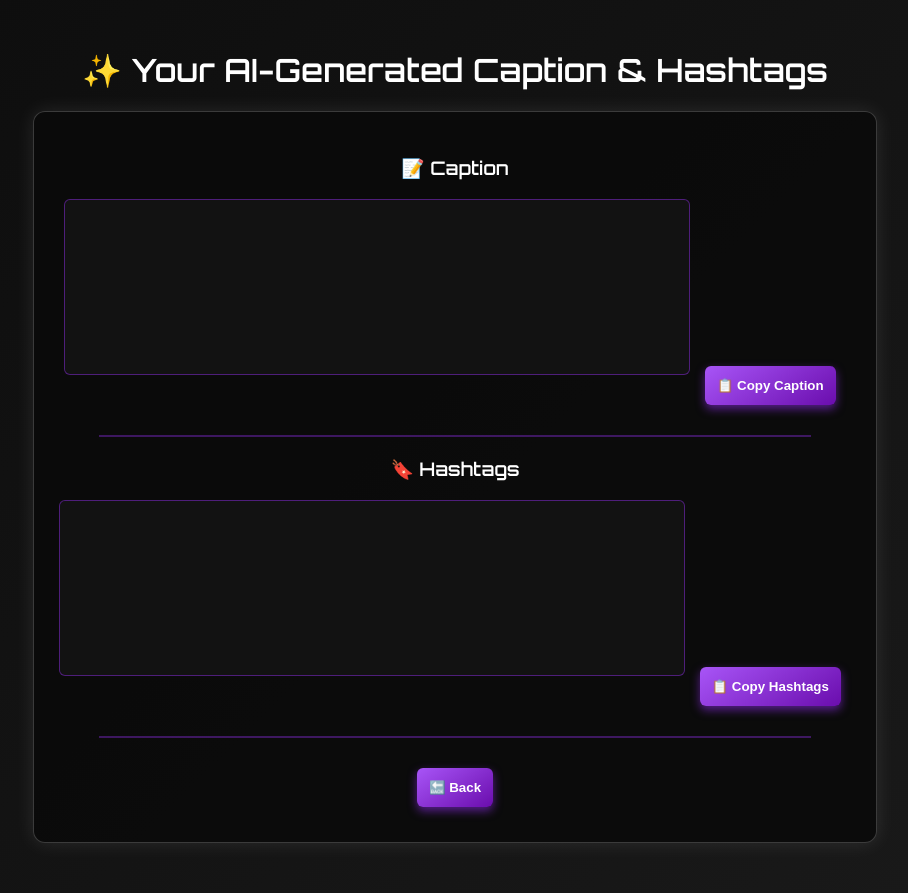
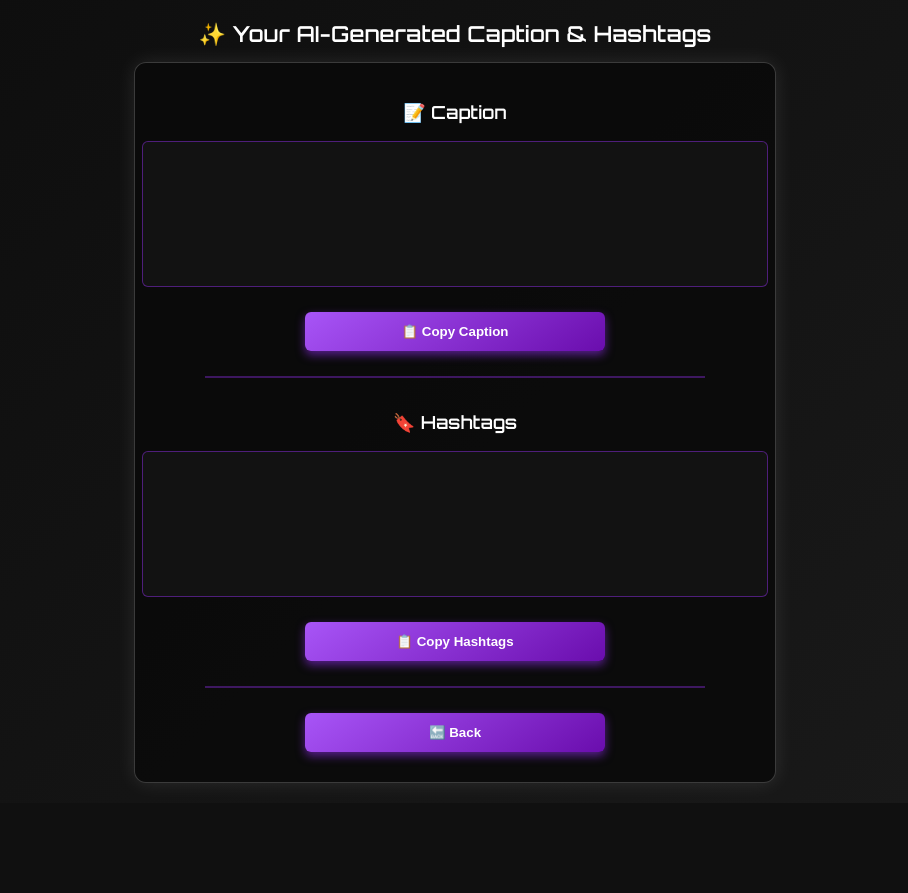
Before and after one commit to Lightrox/Caption-Generator, a Flask app: template templates/caption.html in a window 1280 px wide. Shown: the whole page, without its empty margins (185-1093 px from the left). After the commit the page ends 803 px from the top, so only its background shows below. Run offline with Flask 3, Linux system fonts and the light colour scheme; the template is opened without the code that fills it, so the values that code supplies are empty.

Commit message:
Update caption.html

```diff
--- a/templates/caption.html
+++ b/templates/caption.html
@@ -10,30 +10,38 @@
         body {
             font-family: 'Orbitron', sans-serif;
             text-align: center;
-            margin: 50px;
+            margin: 20px;
             background: linear-gradient(135deg, #0d0d0d, #1a1a1a);
             color: white;
         }
+
         .container {
-            display: inline-block;
+            display: flex;
+            flex-direction: column;
+            align-items: center;
             background: rgba(10, 10, 10, 0.9);
-            padding: 25px;
+            padding: 20px;
             border-radius: 12px;
             box-shadow: 0px 0px 20px rgba(255, 255, 255, 0.1);
             border: 1px solid rgba(255, 255, 255, 0.2);
+            width: 90%;
+            max-width: 600px;
+            margin: auto;
         }
+
         textarea {
-            width: 600px;
-            height: 150px;
+            width: 100%;
+            height: 120px;
             padding: 12px;
             resize: none;
             background: rgba(20, 20, 20, 0.8);
             border: 1px solid rgba(138, 43, 226, 0.5);
             color: white;
-            font-size: 18px;
+            font-size: 16px;
             border-radius: 6px;
             margin-bottom: 15px;
         }
+
         button {
             background: linear-gradient(145deg, #a855f7, #6a0dad);
             color: white;
@@ -44,17 +52,59 @@
             transition: 0.3s ease-in-out;
             box-shadow: 0px 4px 10px rgba(138, 43, 226, 0.6);
             border-radius: 6px;
-            margin: 10px;
+            width: 100%;
+            max-width: 300px;
+            margin: 10px auto;
         }
+
         button:hover {
             background: linear-gradient(145deg, #6a0dad, #a855f7);
-            transform: scale(1.08);
+            transform: scale(1.05);
         }
+
         .line {
-            width: 90%;
+            width: 100%;
+            max-width: 500px;
             height: 2px;
             background: rgba(138, 43, 226, 0.4);
-            margin: 20px auto;
+            margin: 15px auto;
+        }
+
+        h1 {
+            font-size: 22px;
+        }
+
+        h3 {
+            font-size: 18px;
+        }
+
+        /* Mobile Optimization */
+        @media (max-width: 480px) {
+            body {
+                margin: 10px;
+            }
+
+            .container {
+                padding: 15px;
+            }
+
+            textarea {
+                height: 100px;
+                font-size: 14px;
+            }
+
+            button {
+                padding: 10px;
+                font-size: 14px;
+            }
+
+            h1 {
+                font-size: 20px;
+            }
+
+            h3 {
+                font-size: 16px;
+            }
         }
     </style>
 </head>
```
